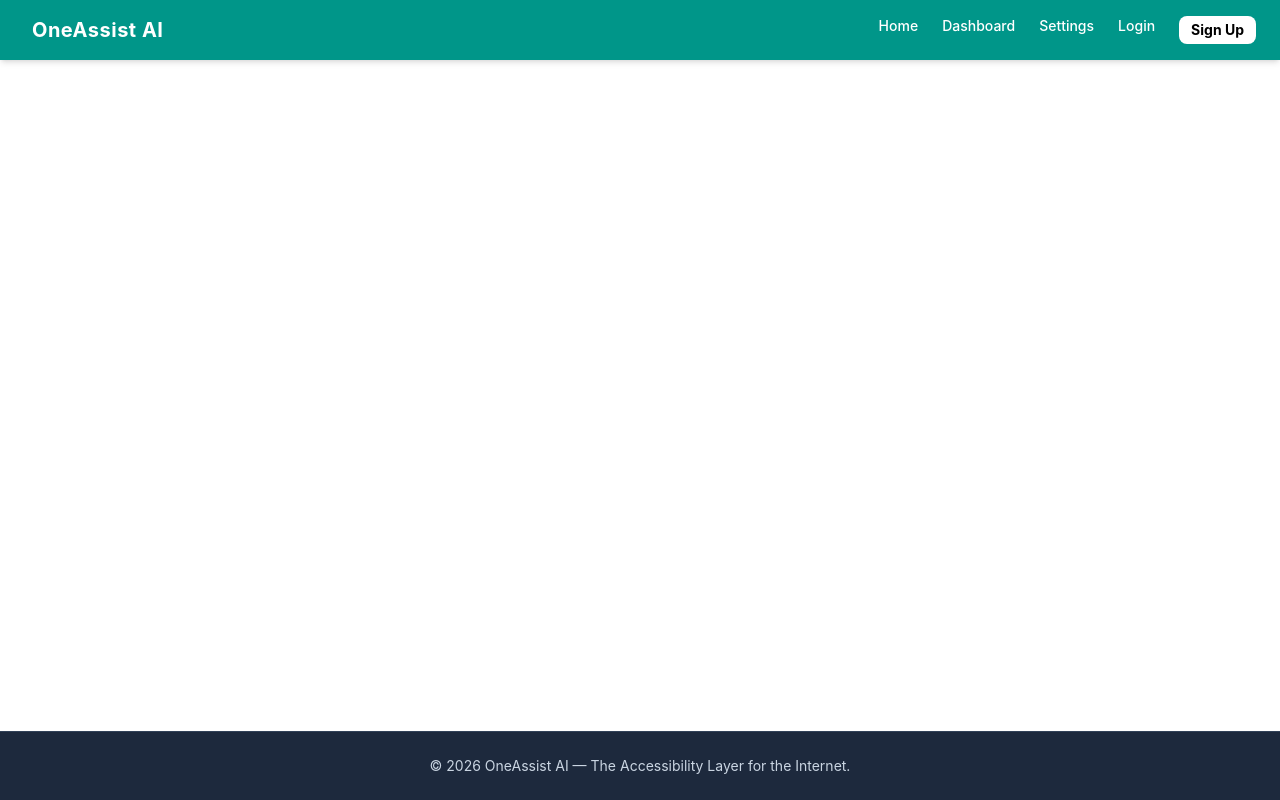
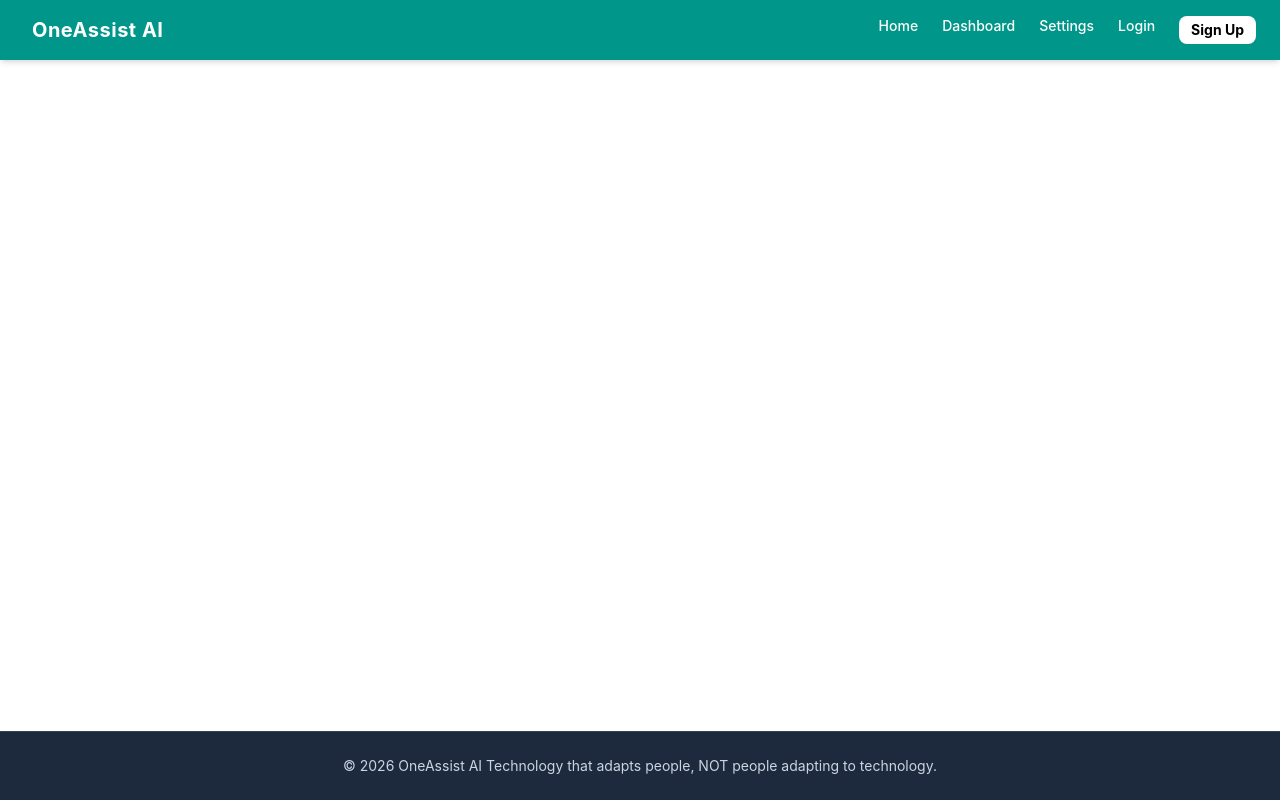
Before and after one commit to Nasieku-art/OneAssist-Ai, a React (Vite) app: page / in a window 1280 px wide. Built offline with nearby package versions, Linux system fonts and the light colour scheme.

Commit message:
Imported components like Setting, login,sign and Footer to the respective pages

```diff
--- a/src/Components/Footer.jsx
+++ b/src/Components/Footer.jsx
@@ -3,8 +3,10 @@ import React from 'react';
 export default function Footer() {
   return (
     <div className="container mx-auto">
-    <footer className="bg-slate-800 text-slate-300 py-6 text-center text-sm border-t border-slate-700">
-      <p>© {new Date().getFullYear()} OneAssist AI — The Accessibility Layer for the Internet.</p>
+    <footer className="bg-slate-800  text-slate-300 py-6 text-center text-sm border-t border-slate-700">
+      <p>© {new Date().getFullYear()} OneAssist AI
+        Technology that adapts people, NOT
+         people adapting to technology.</p>
     </footer>
     </div>
   );
--- /dev/null
+++ b/src/Components/Hero.jsx
@@ -0,0 +1 @@
+fun
--- a/src/Pages/Login.jsx
+++ b/src/Pages/Login.jsx
@@ -1,3 +1,4 @@
+import Log from "../Components/Log";
 function Login(){
     return(
         <div>
--- a/src/Pages/Settings.jsx
+++ b/src/Pages/Settings.jsx
@@ -1,3 +1,4 @@
+import Setting from "../Components/Setting";
 function Settings(){
     return(
         <Setting/>
--- a/src/Pages/SignUp.jsx
+++ b/src/Pages/SignUp.jsx
@@ -1,4 +1,4 @@
-
+import Sign from "../Components/Sign";
 function SignUp(){
     return(
         <div>
```
